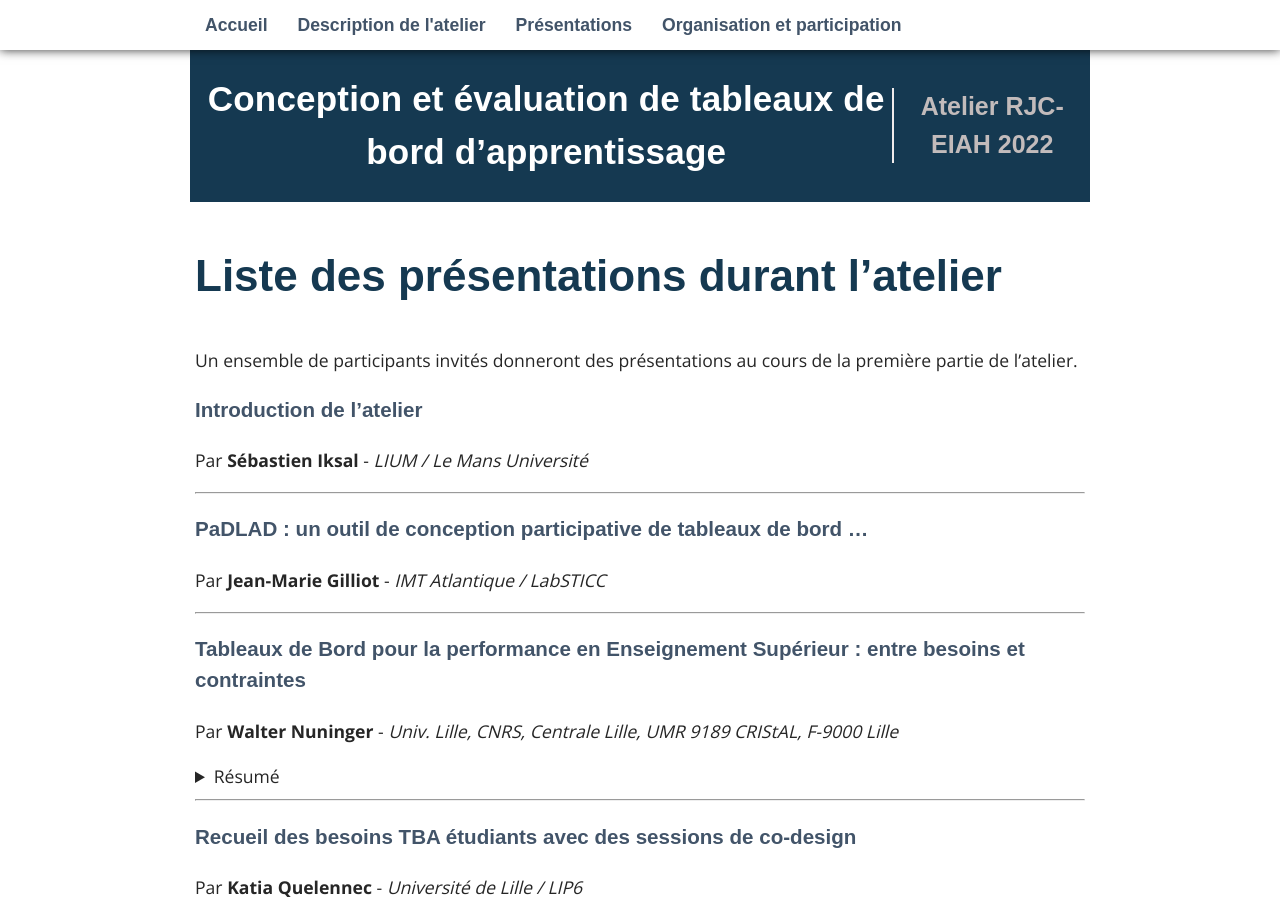
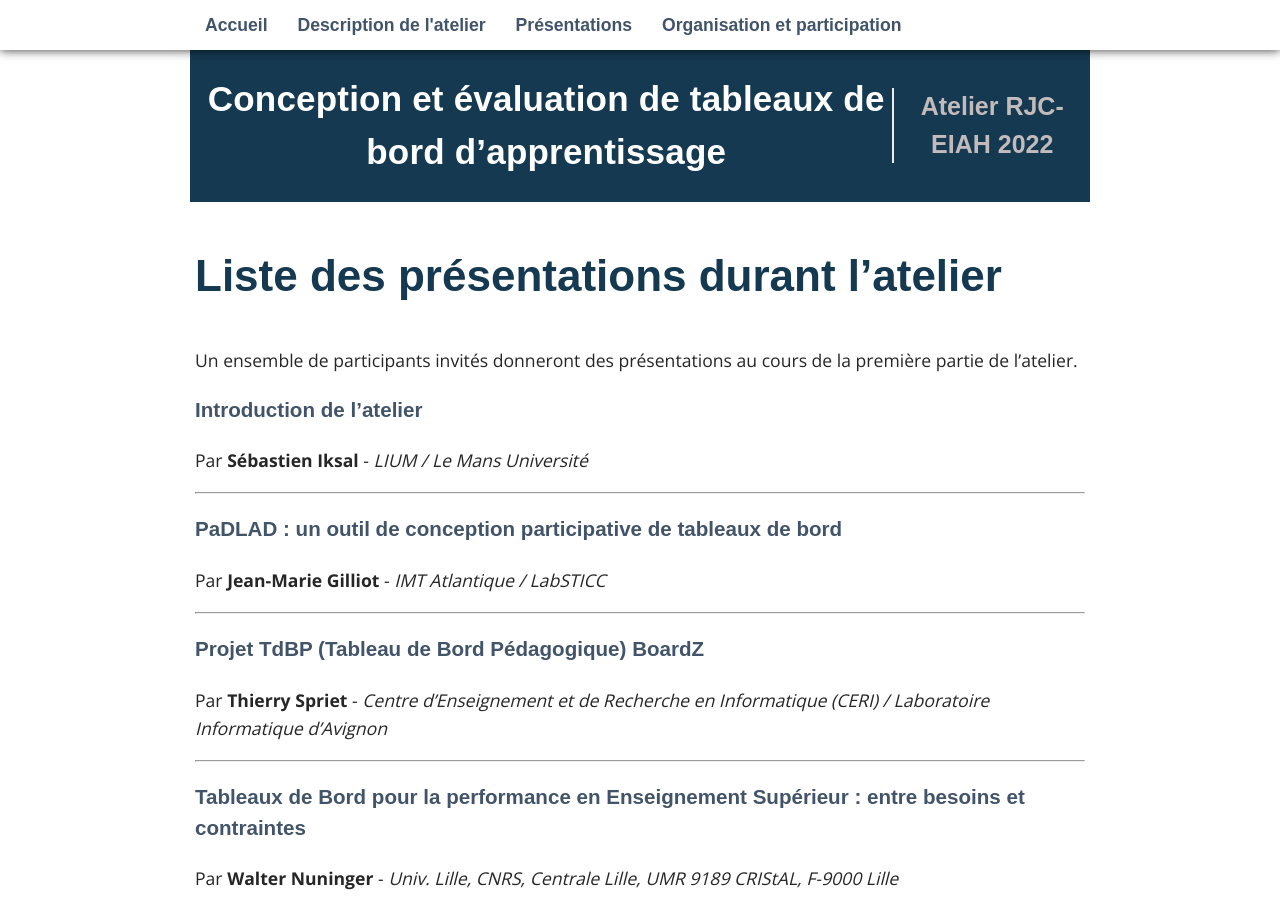
Before and after one commit to padlad/EIAH2025, a Jekyll site: the page built from _pages/03_presentations.md, in a window 1280 px wide and 900 px high. Built offline with Jekyll 4.4.1, drawn with Linux system fonts in a browser that asks for light colours; some web fonts are replaced.

Commit message:
ajout de la conf de Thierry Spriet : BoardZ

```diff
--- a/_pages/03_presentations.md
+++ b/_pages/03_presentations.md
@@ -10,8 +10,12 @@ Un ensemble de participants invités donneront des présentations au cours de la
 Par **Sébastien Iksal** - *LIUM / Le Mans Université*
 
 ---
-### PaDLAD : un outil de conception participative de tableaux de bord ...
+### PaDLAD : un outil de conception participative de tableaux de bord
 Par **Jean-Marie Gilliot** - *IMT Atlantique / LabSTICC*
+
+---
+### Projet TdBP (Tableau de Bord Pédagogique) BoardZ
+Par **Thierry Spriet** - *Centre d'Enseignement et de Recherche en Informatique (CERI) / Laboratoire Informatique d'Avignon*
 
 ---
 
```
